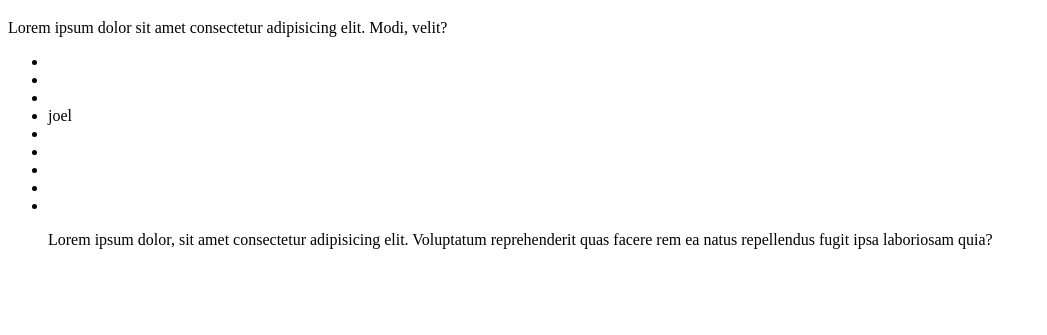
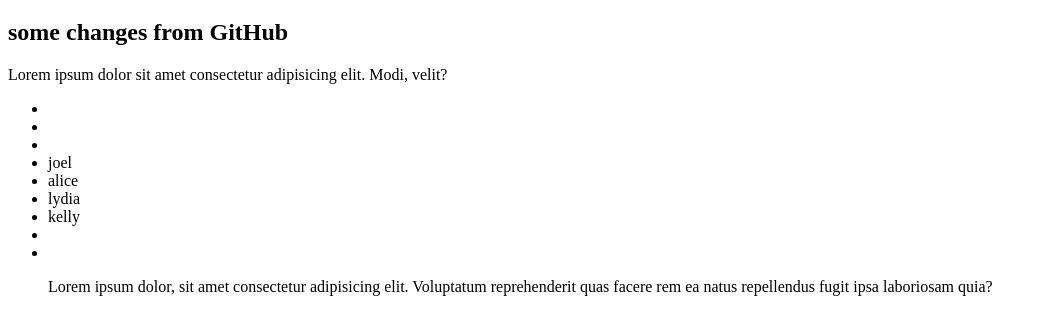
Before and after one commit to Tedd10/branching1, a plain HTML site: page index.html in a window 1280 px wide. Shown: the part 61-396 px from the top of the page, without its empty margins (0-1047 px from the left). Drawn offline with Linux system fonts and the light colour scheme.

Commit message:
Update index.html
adding more changes to the home page, this time from GitHub

```diff
--- a/index.html
+++ b/index.html
@@ -8,15 +8,16 @@
 </head>
 <body>
   <h1>Hello world</h1>
+  <h2>some changes from GitHub</h2>
   <p>Lorem ipsum dolor sit amet consectetur adipisicing elit. Modi, velit?</p>
   <ul>
     <li></li>
     <li></li>
     <li></li>
     <li>joel</li>
-    <li></li>
-    <li></li>
-    <li></li>
+    <li>alice</li>
+    <li>lydia</li>
+    <li>kelly</li>
     <li></li>
     <li></li>
   <p>Lorem ipsum dolor, sit amet consectetur adipisicing elit. Voluptatum reprehenderit quas facere rem ea natus repellendus fugit ipsa laboriosam quia?</p>
```
